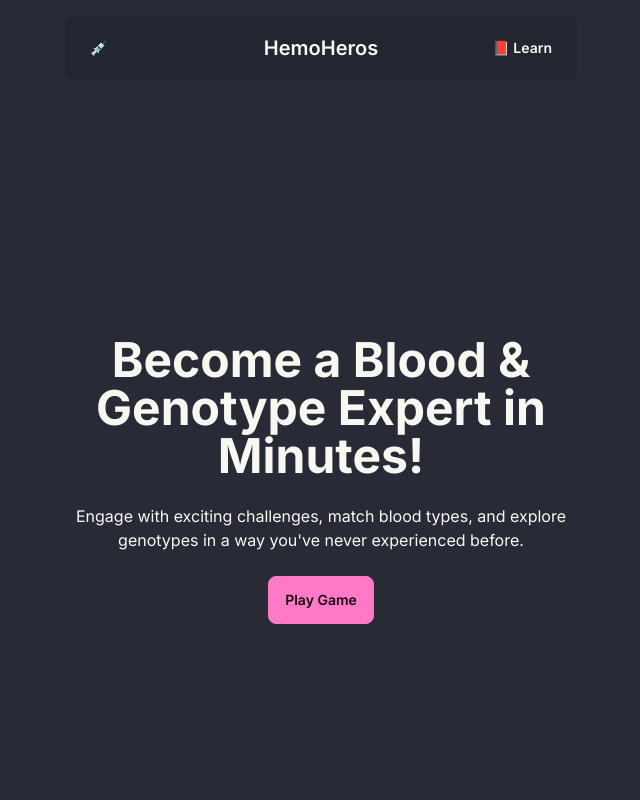
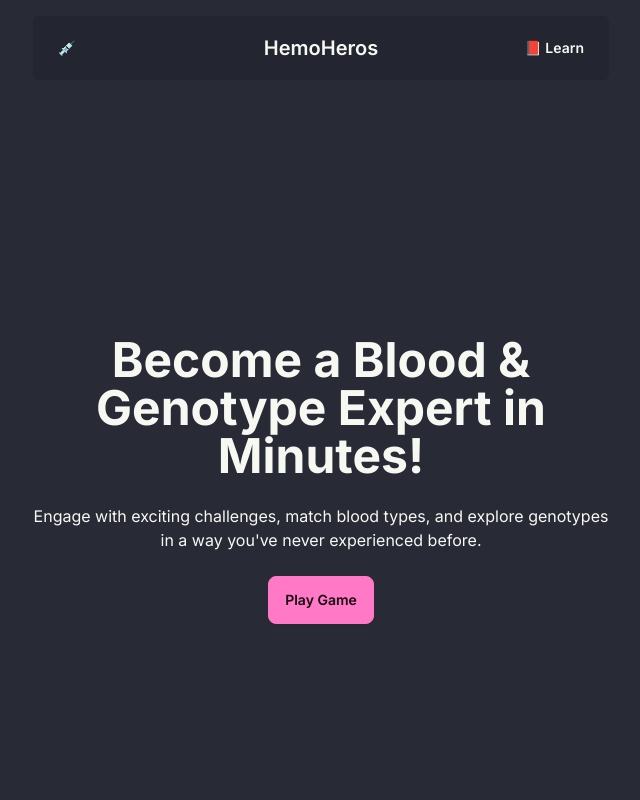
Before and after one commit to harryyking/HemoHeros, a Next.js app: page / in a window 1280 px wide. Shown: the top 800 px of the page, without its empty margins (319-959 px from the left). Built offline with nearby package versions, Linux system fonts and the light colour scheme.

Commit message:
new h f n

```diff
--- a/components/Footer.tsx
+++ b/components/Footer.tsx
@@ -2,7 +2,7 @@ import React from 'react'
 
 const Footer = () => {
   return (
-    <footer className="footer bg-neutral text-neutral-content p-10">
+    <footer className="footer text-neutral-content p-10">
   <aside>
     <svg
       width="50"
--- a/components/Hero.tsx
+++ b/components/Hero.tsx
@@ -8,7 +8,7 @@ const Hero = () => {
     <Nav/>
     <div className="hero min-h-screen">
   <div className="hero-content text-center">
-    <div className="max-w-lg">
+    <div className="max-w-xl">
       <h1 className="text-5xl font-bold">Become a Blood & Genotype Expert in Minutes!</h1>
       <p className="py-6">
       Engage with exciting challenges, match blood types, and explore genotypes in a way you've never experienced before.
--- a/components/Nav.tsx
+++ b/components/Nav.tsx
@@ -2,7 +2,7 @@ import React from 'react'
 
 const Nav = () => {
   return (
-    <div className="navbar bg-base-200 max-w-lg mx-auto rounded-md">
+    <div className="navbar bg-base-200 max-w-xl mx-auto rounded-md">
   <div className="navbar-start">
     <a href="" className='btn btn-ghost'>💉</a>
   </div>
```
